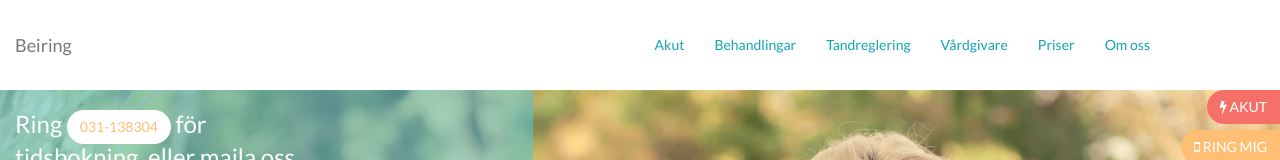
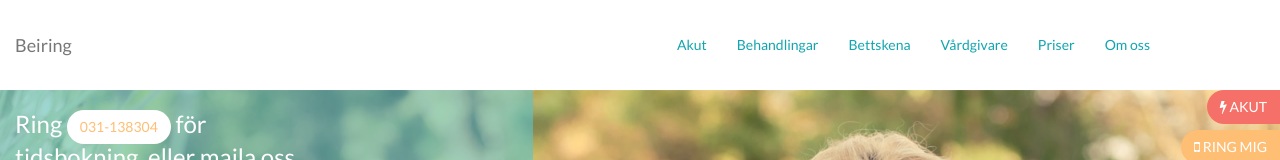
Before and after one commit to rhymn/beiring, a plain HTML site: page index.html in a window 1280 px wide. Shown: the top 160 px of the page. Drawn offline with nearby package versions, Linux system fonts and the light colour scheme; some packages are replaced by stand-ins of ours.

Commit message:
Bettskena i menyn så länge..

```diff
--- a/partials/navigation.html
+++ b/partials/navigation.html
@@ -24,8 +24,8 @@
         	<a href="#behandlingar">Behandlingar</a>
         </li>
 
-        <li ng-class="{ active: (isActive('/tandreglering'))}">
-        	<a href="#tandreglering">Tandreglering</a>
+        <li ng-class="{ active: (isActive('/behandlingar/bettskena'))}">
+        	<a href="#behandlingar/bettskena">Bettskena</a>
         </li>
 
         <li ng-class="{ active: (isActive('/vardgivare'))}">
```
